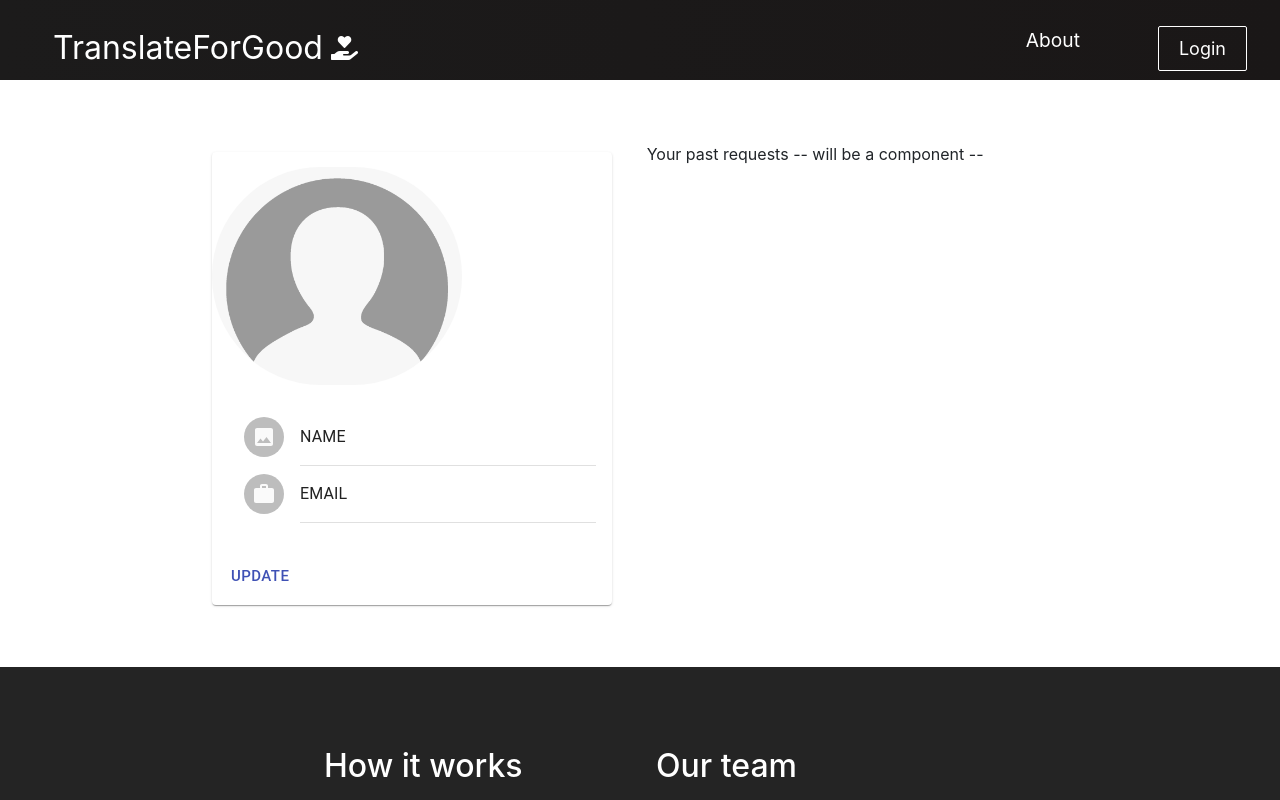
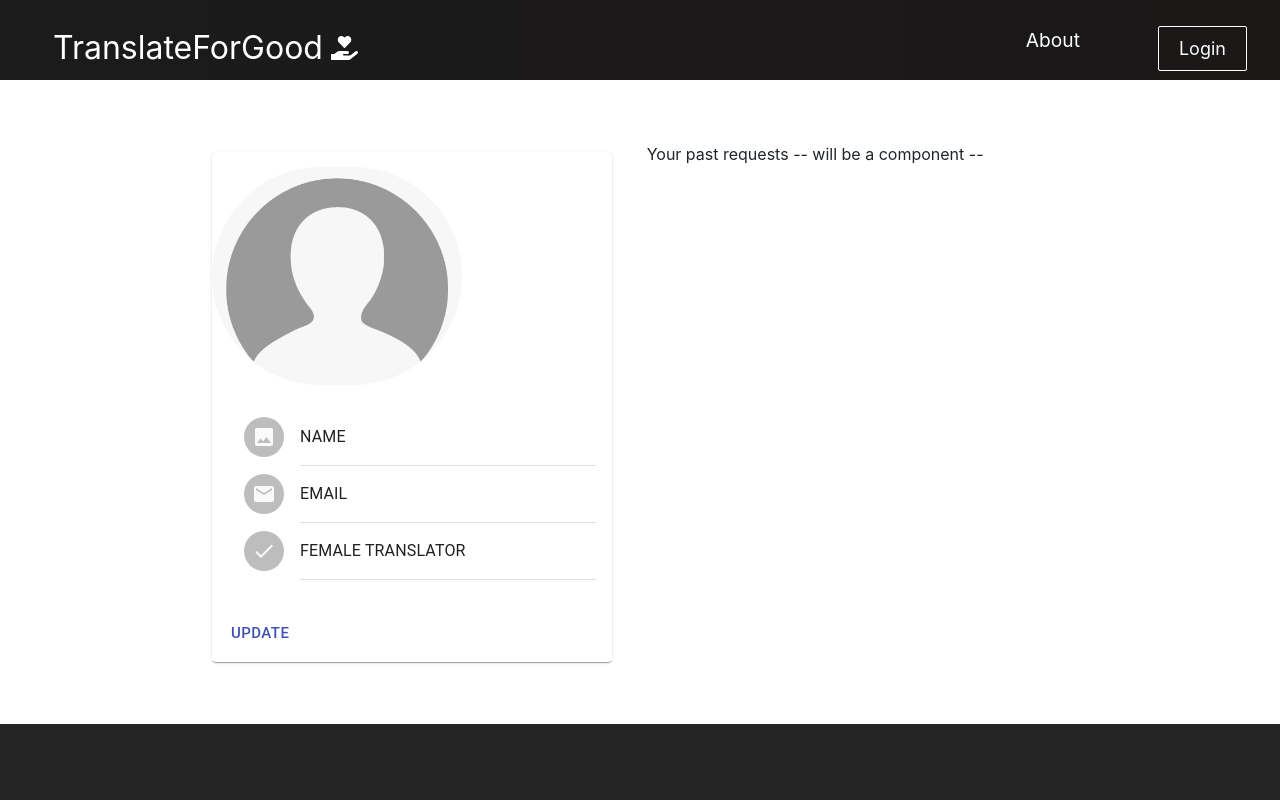
Before and after one commit to sajadgzd/TranslateForGood, a React (Create React App) app in the folder client/: page /profile in a window 1280 px wide. Shown: the top 800 px of the page. Built offline with nearby package versions, Linux system fonts and the light colour scheme; no server answers.

Commit message:
Restructured Profile page - created Profile card

```diff
--- a/client/src/components/ActiveRequestList.js
+++ b/client/src/components/ActiveRequestList.js
@@ -77,6 +77,5 @@ export default function ActiveRequestList() {
           </Grid>
         </div>
 
-
     );
   }
--- /dev/null
+++ b/client/src/components/ProfileCard.js
@@ -0,0 +1,144 @@
+import React, { useEffect, useState } from 'react'
+
+import axios from "axios";
+import List from '@material-ui/core/List';
+import ListItem from '@material-ui/core/ListItem';
+import ListItemText from '@material-ui/core/ListItemText';
+import ListItemAvatar from '@material-ui/core/ListItemAvatar';
+import Avatar from '@material-ui/core/Avatar';
+import ImageIcon from '@material-ui/icons/Image';
+import EmailIcon from '@material-ui/icons/Email';
+import TranslateIcon from '@material-ui/icons/Translate';
+import CheckIcon from '@material-ui/icons/Check';
+import GTranslateIcon from '@material-ui/icons/GTranslate';
+import Divider from '@material-ui/core/Divider';
+import Box from '@material-ui/core/Box';
+import Grid from '@material-ui/core/Grid';
+import Card from "@material-ui/core/Card";
+import CardActions from "@material-ui/core/CardActions";
+import CardContent from "@material-ui/core/CardContent";
+import CardMedia from "@material-ui/core/CardMedia";
+import Button from "@material-ui/core/Button";
+
+const ProfileCard = () => {
+
+  const [user, setUser] = useState(null);
+
+  const getUser = async () => {
+    const res = await axios.get("/api/auth", {
+      headers: {
+        Authorization: `Bearer ${localStorage.getItem("token")}`,
+      },
+    });
+    setUser(res.data);
+  };
+
+  useEffect(() => {
+    getUser();
+  }, []);
+
+
+  return (
+    <div >
+      <Grid container spacing={3} style={{
+          marginTop:50,
+          marginLeft:200,
+          marginBottom:50
+        }}>
+        <Grid item xs={4} style={{
+          display: "center",
+          marginTop:10
+        }}>
+        <Card
+            style={{
+              maxWidth: 400,
+              maxHeight:1000,
+            }}>
+              <div
+                style={{
+                  display: "center",
+                  alignItem: "center",
+                  justifyContent: "center"
+                }}
+              >
+              <CardMedia
+                style={{
+                  maxWidth: "250px",
+                  maxHeight: "250px",
+                  marginTop:"15px",
+                  borderRadius:"200px",
+                }}
+                component="img"
+                image="images/default_photo.png"
+              />
+              </div>
+              <CardContent>
+                <List >
+                  <ListItem>
+                    <ListItemAvatar>
+                      <Avatar>
+                        <ImageIcon />
+                      </Avatar>
+                    </ListItemAvatar>
+                    <ListItemText primary="NAME" secondary= {user && user.name} />
+                  </ListItem>
+                  <Divider variant="inset" component="li" />
+                  <ListItem>
+                    <ListItemAvatar>
+                      <Avatar>
+                        <EmailIcon />
+                      </Avatar>
+                    </ListItemAvatar>
+                    <ListItemText primary="EMAIL" secondary={user && user.email} />
+                  </ListItem>
+                  <Divider variant="inset" component="li" />
+                  { user && user.languageFrom != "" &&
+                  <Box>
+                  <ListItem>
+                    <ListItemAvatar>
+                      <Avatar>
+                        <GTranslateIcon />
+                      </Avatar>
+                    </ListItemAvatar>
+                    <ListItemText primary="LANGUAGE FROM" secondary={user && user.languageFrom} />
+                  </ListItem>
+                  <ListItem>
+                    <ListItemAvatar>
+                      <Avatar>
+                        <TranslateIcon />
+                      </Avatar>
+                    </ListItemAvatar>
+                    <ListItemText primary="LANGUAGE TO" secondary={user && user.languageTo}/>
+                  </ListItem>
+                  </Box>
+                  }
+                  <ListItem>
+                    <ListItemAvatar>
+                      <Avatar>
+                        <CheckIcon />
+                      </Avatar>
+                    </ListItemAvatar>
+                    <ListItemText primary="FEMALE TRANSLATOR" />
+                  </ListItem>
+                  <Divider variant="inset" component="li" />
+                </List>
+              </CardContent>
+            <CardActions>
+            <Button size="large" color="primary">
+              Update
+            </Button>
+          </CardActions>
+        </Card>
+        </Grid>
+        <Grid item xs={8} >
+        { (user && user.languageFrom != "")
+          ? <div><Box> Your past translations -- will be a component -- </Box></div>
+          : <div><Box> Your past requests -- will be a component -- </Box></div>
+        }
+        </Grid>
+      </Grid>
+    </div>
+  );
+}
+
+export default ProfileCard;
--- a/client/src/components/pages/Profile.js
+++ b/client/src/components/pages/Profile.js
@@ -2,136 +2,32 @@ import React, { useEffect, useState } from 'react'
 import Footer from '../Footer';
 
 import axios from "axios";
-import { makeStyles, withStyles } from '@material-ui/core/styles';
 import List from '@material-ui/core/List';
 import ListItem from '@material-ui/core/ListItem';
 import ListItemText from '@material-ui/core/ListItemText';
 import ListItemAvatar from '@material-ui/core/ListItemAvatar';
 import Avatar from '@material-ui/core/Avatar';
 import ImageIcon from '@material-ui/icons/Image';
-import WorkIcon from '@material-ui/icons/Work';
 import EmailIcon from '@material-ui/icons/Email';
 import TranslateIcon from '@material-ui/icons/Translate';
+import CheckIcon from '@material-ui/icons/Check';
 import GTranslateIcon from '@material-ui/icons/GTranslate';
 import Divider from '@material-ui/core/Divider';
 import Box from '@material-ui/core/Box';
-import Paper from '@material-ui/core/Paper';
 import Grid from '@material-ui/core/Grid';
-import Image from 'material-ui-image';
 import Card from "@material-ui/core/Card";
 import CardActions from "@material-ui/core/CardActions";
 import CardContent from "@material-ui/core/CardContent";
 import CardMedia from "@material-ui/core/CardMedia";
 import Button from "@material-ui/core/Button";
-import CardActionArea from "@material-ui/core/CardActionArea";
+
+import ProfileCard from '../ProfileCard';
 
 const Profile = () => {
 
-  const [user, setUser] = useState(null);
-
-  const getUser = async () => {
-    const res = await axios.get("/api/auth", {
-      headers: {
-        Authorization: `Bearer ${localStorage.getItem("token")}`,
-      },
-    });
-    setUser(res.data);
-  };
-  useEffect(() => {
-    getUser();
-  }, []);
-
-
   return (
     <div >
-      <Grid container spacing={3} style={{
-          marginTop:50,
-          marginLeft:200,
-          marginBottom:50
-        }}>
-        <Grid item xs={4} style={{
-          display: "center",
-          marginTop:10
-        }}>
-        <Card
-            style={{
-              maxWidth: 400,
-              maxHeight:1000,
-            }}>
-              <div
-                style={{
-                  display: "center",
-                  alignItem: "center",
-                  justifyContent: "center"
-                }}
-              >
-              <CardMedia
-                style={{
-                  maxWidth: "250px",
-                  maxHeight: "250px",
-                  marginTop:"15px",
-                  borderRadius:"200px",
-                }}
-                component="img"
-                image="images/default_photo.png"
-              />
-              </div>
-              <CardContent>
-                <List >
-                  <ListItem>
-                    <ListItemAvatar>
-                      <Avatar>
-                        <ImageIcon />
-                    </Avatar>
-                    </ListItemAvatar>
-                    <ListItemText primary="NAME" secondary= {user && user.name} />
-                  </ListItem>
-                  <Divider variant="inset" component="li" />
-                  <ListItem>
-                    <ListItemAvatar>
-                      <Avatar>
-                        <WorkIcon />
-                      </Avatar>
-                    </ListItemAvatar>
-                    <ListItemText primary="EMAIL" secondary={user && user.email} />
-                  </ListItem>
-                  <Divider variant="inset" component="li" />
-                  { user && user.languageFrom != "" &&
-                  <Box>
-                  <ListItem>
-                    <ListItemAvatar>
-                      <Avatar>
-                        <GTranslateIcon />
-                      </Avatar>
-                    </ListItemAvatar>
-                    <ListItemText primary="LANGUAGE FROM" secondary={user && user.languageFrom} />
-                  </ListItem>
-                  <ListItem>
-                    <ListItemAvatar>
-                      <Avatar>
-                        <TranslateIcon />
-                      </Avatar>
-                    </ListItemAvatar>
-                    <ListItemText primary="LANGUAGE TO" secondary={user && user.languageTo}/>
-                  </ListItem>
-                  </Box>
-                  }
-                </List>
-              </CardContent>
-            <CardActions>
-            <Button size="large" color="primary">
-              Update
-            </Button>
-          </CardActions>
-        </Card>
-        </Grid>
-        <Grid item xs={8} >
-        { (user && user.languageFrom != "")
-          ? <div><Box> Your past translations -- will be a component -- </Box></div>
-          : <div><Box> Your past requests -- will be a component -- </Box></div>
-        }
-        </Grid>
-      </Grid>
+      <ProfileCard />
       <Footer />
     </div>
   );
```
